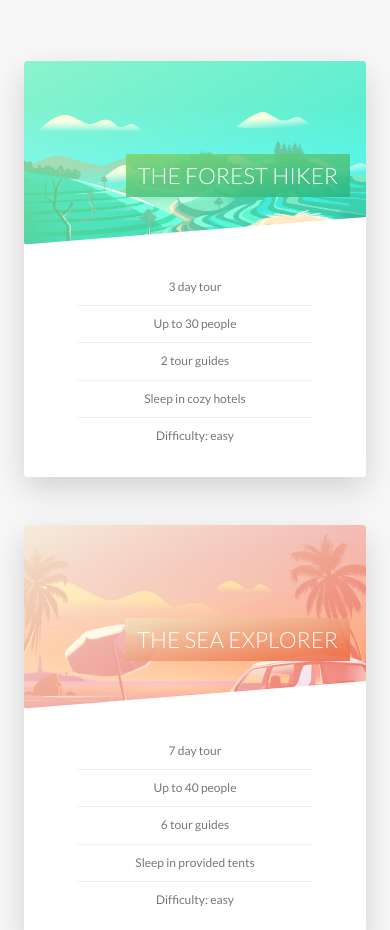
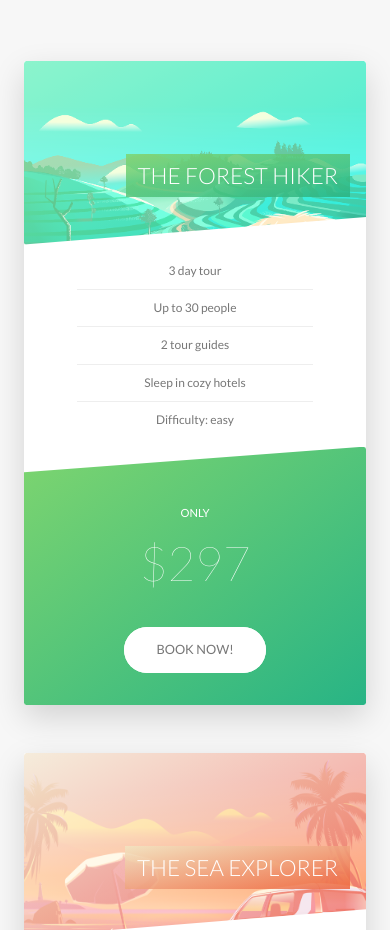
Before and after one commit to raafamaia/outdoors, a website: page index.html in a window 390 px wide. Shown: the part 2666-3596 px from the top of the page. Drawn offline with Linux system fonts and the light colour scheme.

Commit message:
landing page responsive

```diff
--- a/sass/components/_card.scss
+++ b/sass/components/_card.scss
@@ -182,4 +182,50 @@
     font-size: 6rem;
     font-weight: 100;
   }
+
+  @include respond(tab-port) {
+    height: auto;
+    border-radius: $border-radius;
+    background-color: $color-white;
+    box-shadow: 0 1.5rem 4rem rgba($color-black, 0.15);
+
+    &__side {
+      height: auto;
+      position: relative;
+      box-shadow: none;
+
+      &--back {
+        transform: rotateY(0deg);
+        -webkit-clip-path: polygon(0 10%, 100% 0, 100% 100%, 0 100%);
+        clip-path: polygon(0 10%, 100% 0, 100% 100%, 0 100%);
+      }
+    }
+
+    &:hover &__side--front {
+      transform: rotateY(0deg);
+    }
+
+    &__details {
+      padding: 1rem 3rem;
+    }
+
+    // BACK SIDE STYLING
+    // BACK SIDE STYLING
+    &__cta {
+      position: relative;
+      top: 0%;
+      left: 0;
+      transform: translate(0);
+      width: 100%;
+      padding: 7rem 4rem 4rem 4rem;
+    }
+
+    &__price-box {
+      margin-bottom: 3rem;
+    }
+
+    &__price-value {
+      font-size: 6rem;
+    }
+  }
 }
--- a/sass/components/_form.scss
+++ b/sass/components/_form.scss
@@ -17,6 +17,10 @@
     width: 90%;
     display: block;
     transition: all 0.3s;
+
+    @include respond(tab-port) {
+      width: 100%;
+    }
 
     &:focus {
       outline: none;
@@ -51,6 +55,11 @@
   &__radio-group {
     width: 49%;
     display: inline-block;
+
+    @include respond(tab-port) {
+      width: 100%;
+      margin-bottom: 2rem;
+    }
   }
 
   &__radio-input {
--- a/sass/components/_story.scss
+++ b/sass/components/_story.scss
@@ -9,6 +9,16 @@
   font-size: $default-font-size;
 
   transform: skewX(-12deg);
+
+  @include respond(tab-port) {
+    width: 100%;
+    padding: 4rem;
+    padding-left: 7rem;
+  }
+
+  @include respond(phone) {
+    transform: skewX(0);
+  }
 
   &__shape {
     width: 15rem;
@@ -23,10 +33,17 @@
 
     transform: translateX(-3rem) skewX(12deg);
     position: relative;
+
+    @include respond(phone) {
+      transform: translateX(-3rem) skewX(0);
+    }
   }
 
   &__text {
     transform: skewX(12deg);
+    @include respond(phone) {
+      transform: skewX(0);
+    }
   }
 
   &__img {
--- a/sass/pages/_home.scss
+++ b/sass/pages/_home.scss
@@ -95,11 +95,37 @@
   background-size: cover;
   border-radius: $border-radius;
 
-  height: 50rem;
   box-shadow: 0 1.5rem 4rem rgba($color-black, 0.4);
 
+  @include respond(tab-land) {
+    background-image: linear-gradient(
+        105deg,
+        rgba($color-gray-light-2, 0.9) 0%,
+        rgba($color-gray-light-2, 0.9) 70%,
+        transparent 70%
+      ),
+      url(../img/outdoors/art-fair.png);
+  }
+
+  @include respond(tab-port) {
+    background-image: linear-gradient(
+        to right,
+        rgba($color-gray-light-2, 0.9) 0%,
+        rgba($color-gray-light-2, 0.9) 100%
+      ),
+      url(../img/outdoors/art-fair.png);
+  }
+
   &__form {
-    width: 50%;
+    width: 70%;
     padding: 6rem;
+
+    @include respond(tab-land) {
+      width: 70%;
+    }
+
+    @include respond(tab-port) {
+      width: 100%;
+    }
   }
 }
```
Also changed, not shown: css/style.css.
